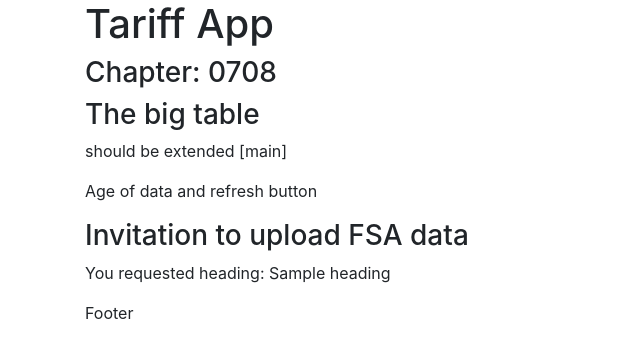
After one commit to peterhoward42/plain-django-boiler-plate, a Django app: template dit/tariffs/templates/tariffs/standardpage.html in a window 1280 px wide. The commit adds this page. Shown: the top 358 px of the page, without its empty margins (0-640 px from the left). Run offline with Django 3.2, Linux system fonts and the light colour scheme; the template is opened without the code that fills it: most values are stand-ins (such as "Sample title", 1, 10 or a date in 2020); some libraries are stand-ins or nearby versions.

Commit message:
Separate standard page out of boiler plate template

```diff
--- /dev/null
+++ b/dit/tariffs/templates/tariffs/standardpage.html
@@ -0,0 +1,20 @@
+{% extends './boilerplate.html' %}
+
+{% block content %}
+
+<div class="container">
+    <h1>Tariff App</h1>
+    <h3>Chapter: 0708</h3>
+    <h3>The big table</h3>
+
+    {% block main %}
+    <p>should be extended [main]</p>
+    {% endblock %}
+
+    <p>Age of data and refresh button</p>
+    <h3>Invitation to upload FSA data</h3>
+    <p>You requested heading: {{heading}}</p>
+    <p>Footer</p>
+</div>
+
+{% endblock %}
```
Also changed, not shown: dit/tariffs/templates/tariffs/heading.html (+2 -15 lines).
